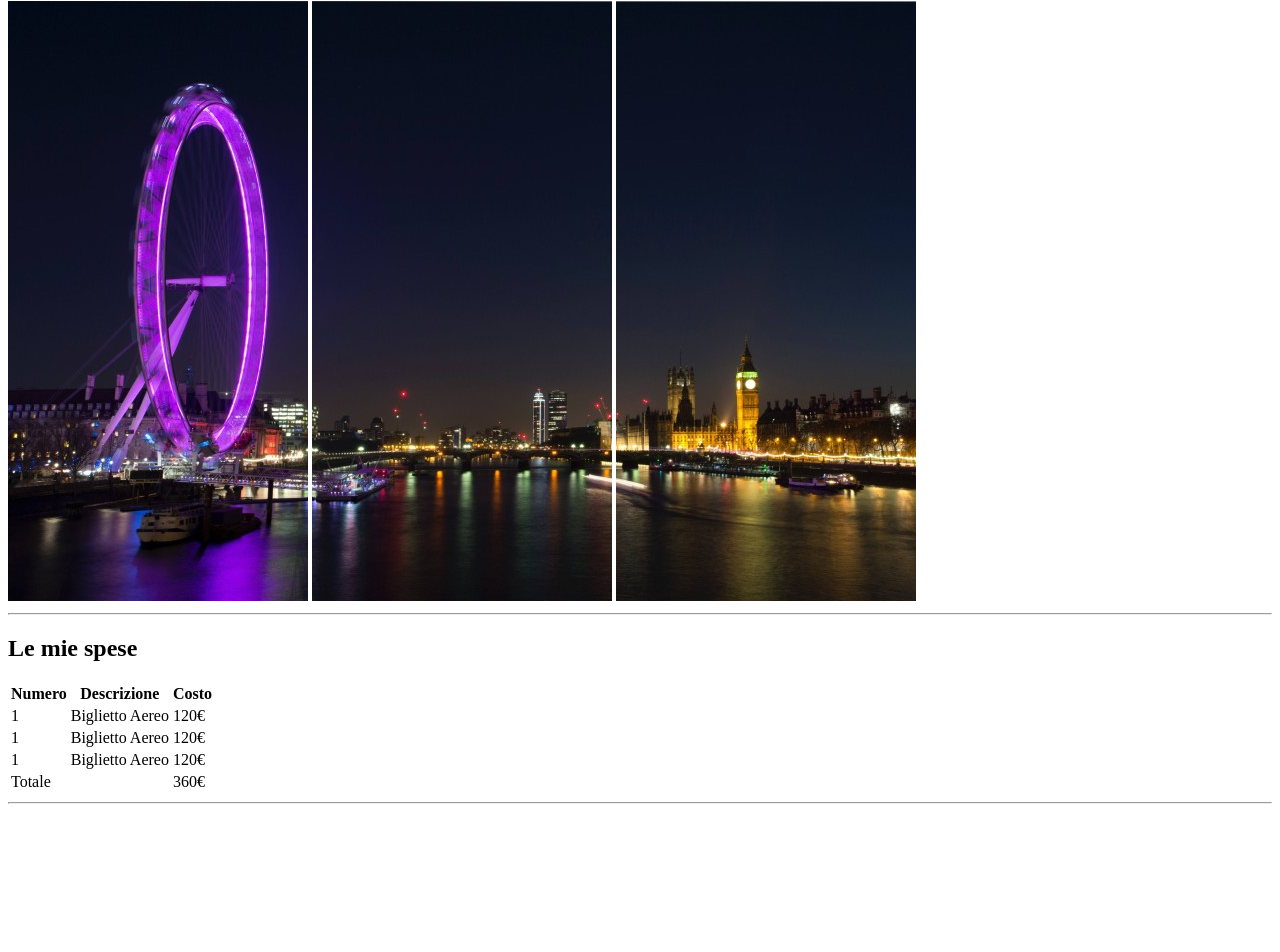
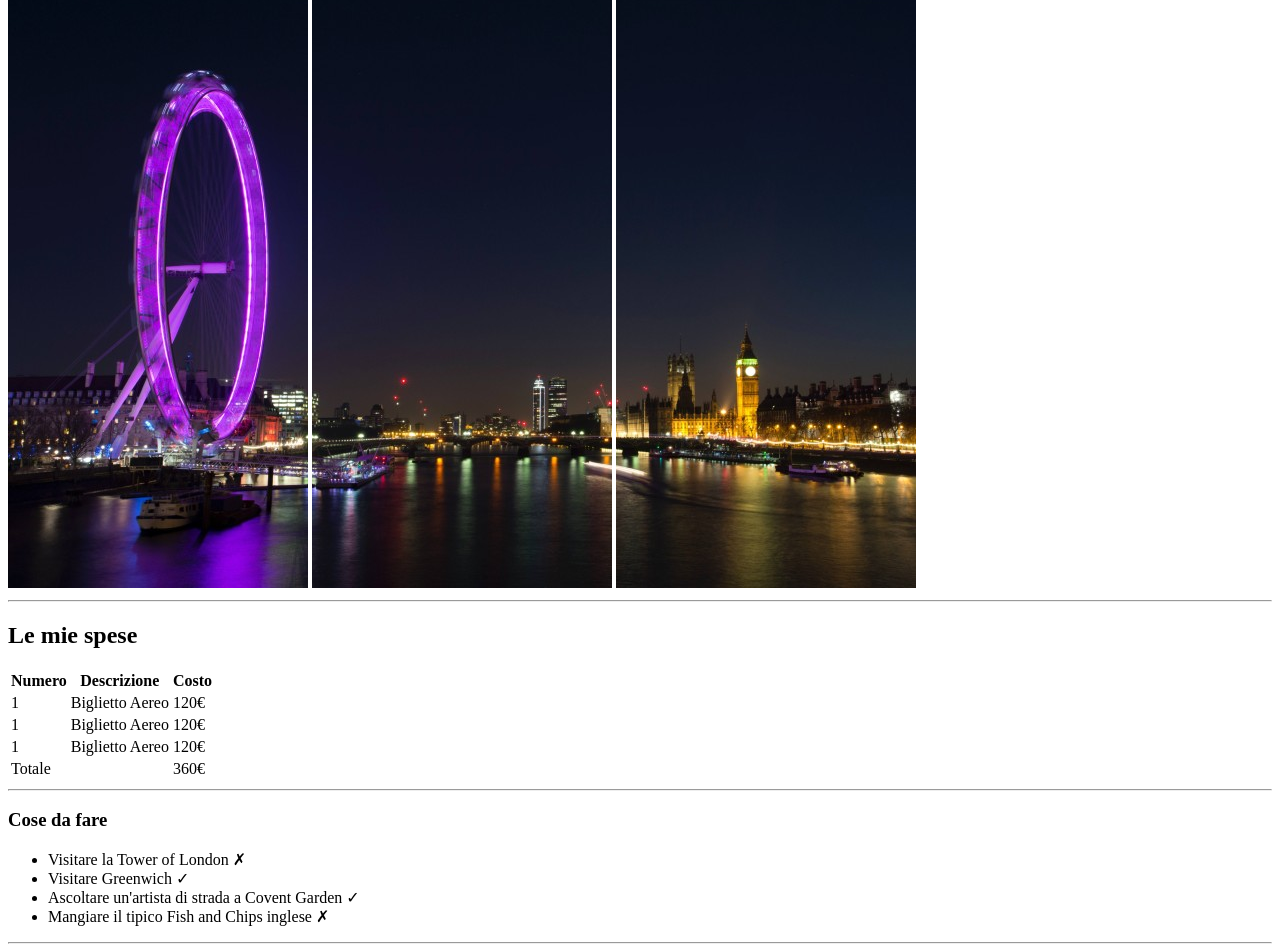
Before and after one commit to VexMike/html-london-trip, a plain HTML site: page index.html in a window 1280 px wide. Shown: the part 79-1031 px from the top of the page. Before the commit the page ends 891 px from the top, so only its background shows below. Drawn offline with Linux system fonts and the light colour scheme.

Commit message:
ADD: Fix section and indentation, add unorder list

```diff
--- a/index.html
+++ b/index.html
@@ -7,18 +7,25 @@
 </head>
 <body>
     <!-- Header -->
+    <section>
         <header>
-        <h1>Il mio Viaggio a Londra</h1>
+            <h1>
+                Il mio Viaggio a Londra
+            </h1>
                 <img src="img/pexels-bill-emrich-230794-0.jpg" alt="Immagine della ruota panoramica illuminata di sera">
                 <img src="img/pexels-bill-emrich-230794-1.jpg" alt="Immagine della città illuminata di sera con fiume e cielo">
                 <img src="img/pexels-bill-emrich-230794-2.jpg" alt="Immagine del Big Bang e città di sera illuminato con fiume e cielo">
         </header>
+    </section>
     <!-- /header -->
     <hr>
     <!-- Main -->
     <main>
-        <h2>Le mie spese</h2>
-        <!-- Tabella -->
+        <section>
+            <h2>
+                Le mie spese
+            </h2>
+            <!-- Tabella Spese -->
             <table>
                 <thead>
                     <tr>
@@ -51,7 +58,22 @@
                     </tr>
                 </tfoot>
             </table>
-        <!-- /Tabella -->
+        </section>
+        <!-- /Tabella Spese-->
+        <hr>
+        <!-- Lista non ordinata Cose da fare-->
+        <section>
+            <h3>
+                Cose da fare
+            </h3>
+                <ul>
+                    <li>Visitare la Tower of London &cross;</li>
+                    <li>Visitare Greenwich &check;</li>
+                    <li>Ascoltare un'artista di strada a Covent Garden &check;</li>
+                    <li>Mangiare il tipico Fish and Chips inglese &cross;</li>
+                </ul>
+        </section>
+        <!-- /Lista non ordinata Cose da fare-->
         <hr>
 
     </main>
```
Lines whose indentation alone changed are shown as unchanged.
